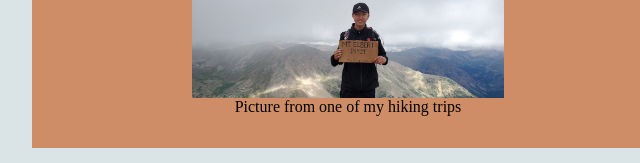
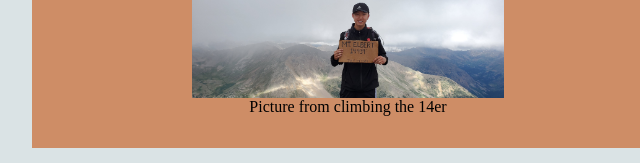
Before and after one commit to Rustproofing/Rustproofing.github.io, a plain HTML site: page index.html in a window 1280 px wide. Shown: the part 400-563 px from the top of the page, 608-1248 px from the left. Drawn offline with Linux system fonts and the light colour scheme.

Commit message:
small push updating caption of hiking picture

```diff
--- a/index.html
+++ b/index.html
@@ -18,7 +18,7 @@
   </figure>
   <figure>
     <img src="31998.JPEG" class="decorative" alt="Picture of me hiking.">
-    <figcaption> Picture from one of my hiking trips </figcaption>
+    <figcaption> Picture from climbing the 14er </figcaption>
   </figure>
 </div>
 </section>
```
